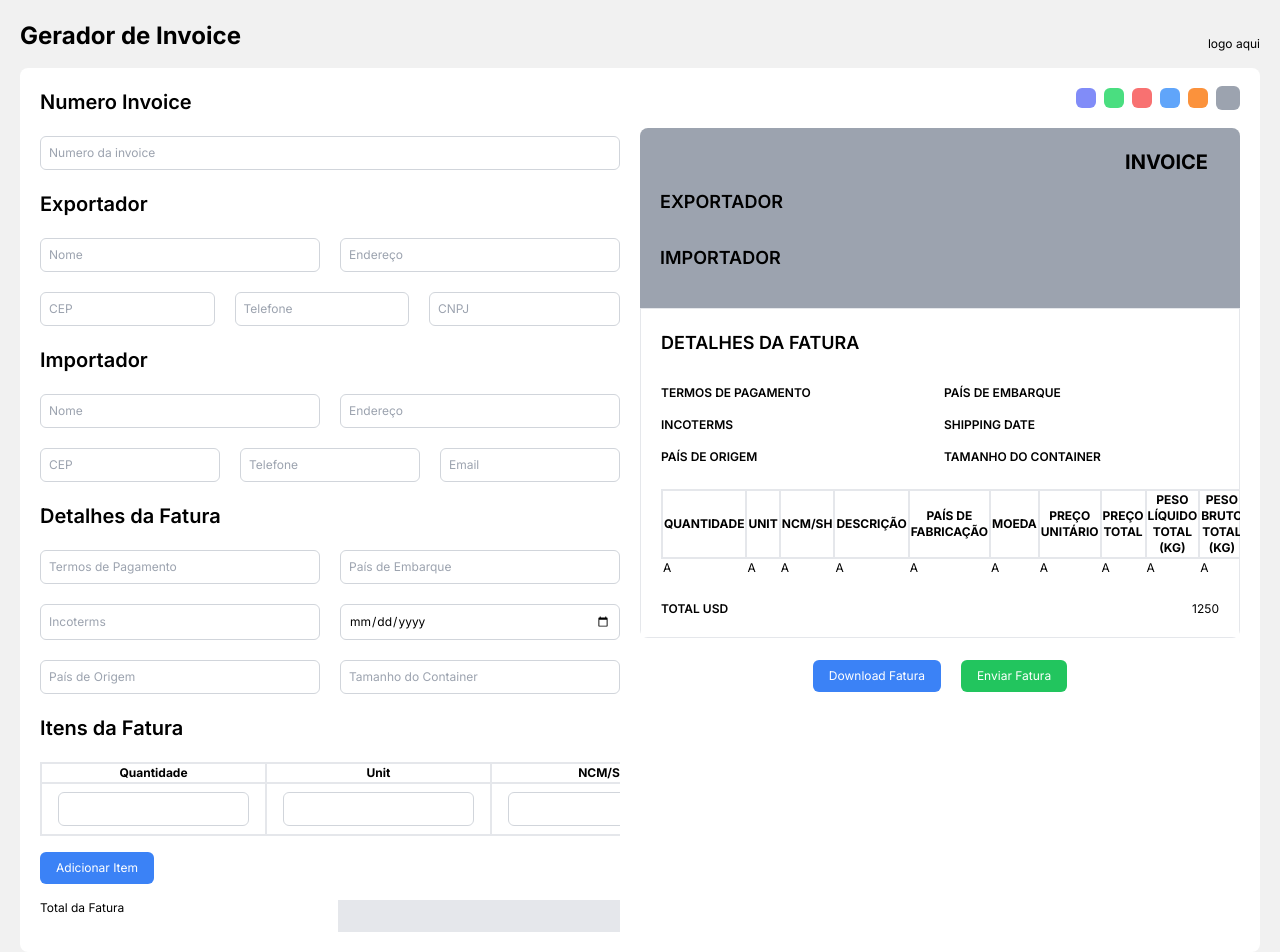
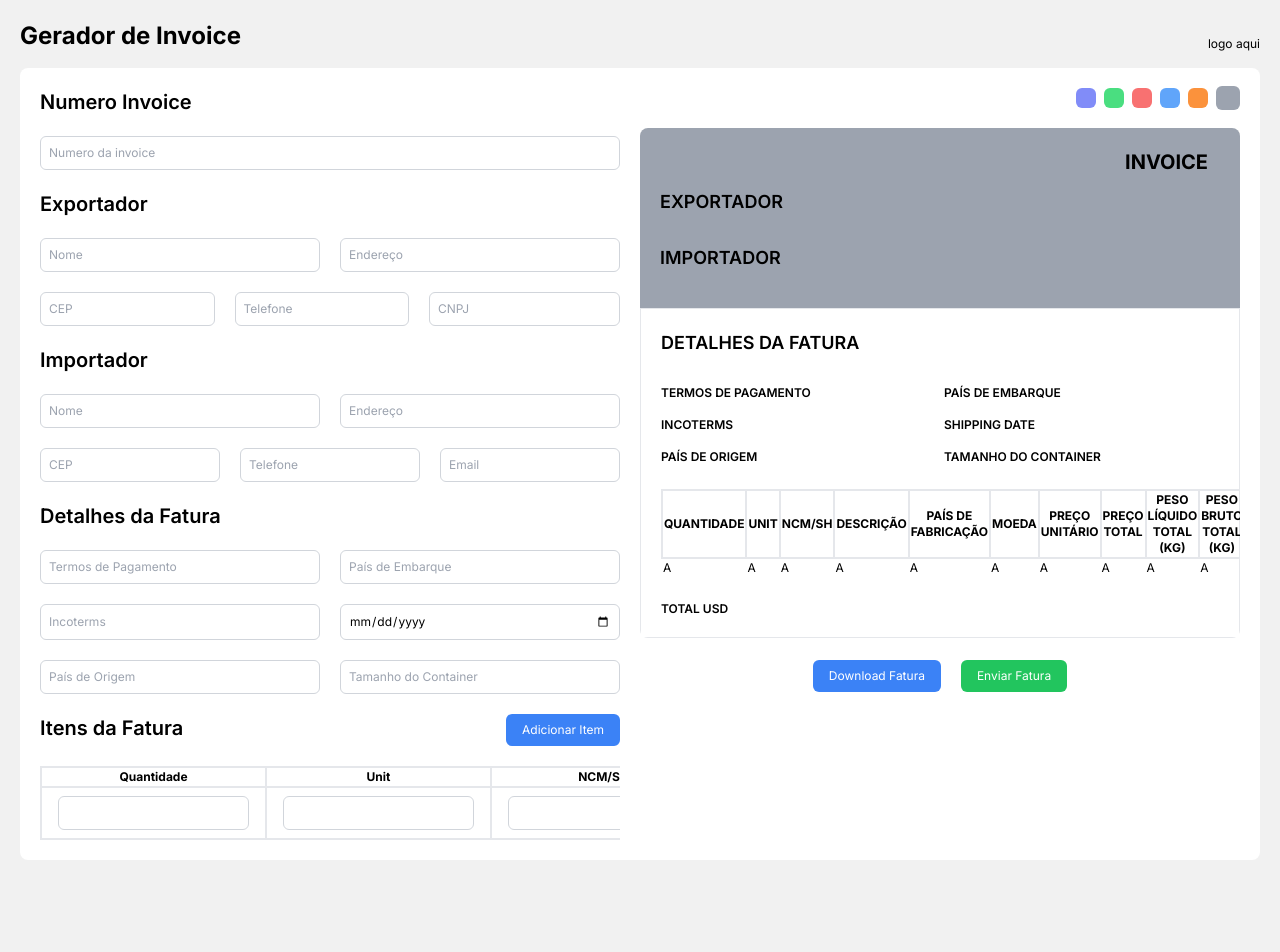
Before and after one commit to RareNinja/createinvoice, a Next.js app: page / in a window 1280 px wide. Shown: the top 952 px of the page. After the commit the page ends 880 px from the top, so only its background shows below. Built offline with nearby package versions, Linux system fonts and the light colour scheme.

Commit message:
Commit função de calcular o total

```diff
--- a/src/app/page.tsx
+++ b/src/app/page.tsx
@@ -74,6 +74,18 @@ export default function Home() {
     const changeColorInvoice = (className: string) => {
         setColorInvoice(className);
     }
+
+    // const calculateTotal = () =>{
+    //   const updatedFormData = {
+    //     ...formData,
+    //     items: formData.items.map((item) => ({
+    //         ...item,
+    //         totalPrice: item.quantity * item.unitPrice,
+    //     })),
+    // };
+
+    //  setFormData(updatedFormData);
+    // }
 
     return (
         <div className="container max-w-100 mx-auto flex p-5 flex-col text-xs">
@@ -242,7 +254,18 @@ export default function Home() {
                             className="border-gray-300 border rounded-md p-2 w-full"
                         />
                     </div>
-                    <h2 className="text-xl font-semibold">Itens da Fatura</h2>
+                    <div className="flex justify-between">
+                      <h2 className="text-xl font-semibold">Itens da Fatura</h2>
+                      <div className="col-span-2">
+                              <button
+                                  type="button"
+                                  onClick={handleAddItem}
+                                  className="bg-blue-500 text-white px-4 py-2 rounded-md"
+                                  >
+                                  Adicionar Item
+                              </button>
+                        </div>
+                    </div>
                     <div className="grid grid-cols-2 gap-4 w-full overflow-x-auto">
                         <div className="col-span-2">
                             <table className="table-auto">
@@ -332,6 +355,7 @@ export default function Home() {
                                             <td className="border-2 px-4 py-2 text-black">
                                                 <input
                                                     type="number"
+                                                    name="formData.items.unitPrice"
                                                     className="border-gray-300 border rounded-md p-2 text-black"
                                                 />
                                             </td>
@@ -370,21 +394,6 @@ export default function Home() {
                                     ))}
                                 </tbody>
                             </table>
-                        </div>
-
-                        <div className="col-span-2">
-                            <button
-                                type="button"
-                                onClick={handleAddItem}
-                                className="bg-blue-500 text-white px-4 py-2 rounded-md"
-                            >
-                                Adicionar Item
-                            </button>
-                        </div>
-
-                        <h2>Total da Fatura</h2>
-                        <div className="bg-gray-200 p-4">
-                            {/* <p className="font-bold">Total: R$ {calculateTotal()}</p> */}
                         </div>
                     </div>
                 </div>
@@ -515,7 +524,7 @@ export default function Home() {
                             </div>
                             <div className="flex flex-row justify-between align-center">
                                 <label className="font-semibold">TOTAL USD</label>
-                                <p>1250</p>
+                                {/* <p className="font-bold">{calculateTotal()}</p> */}
                             </div>
                         </div>
                     </div>
```
